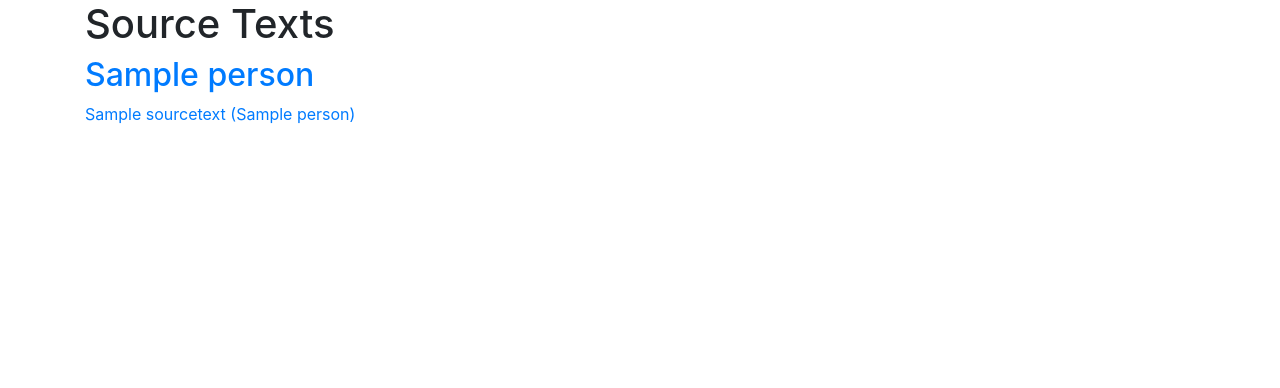
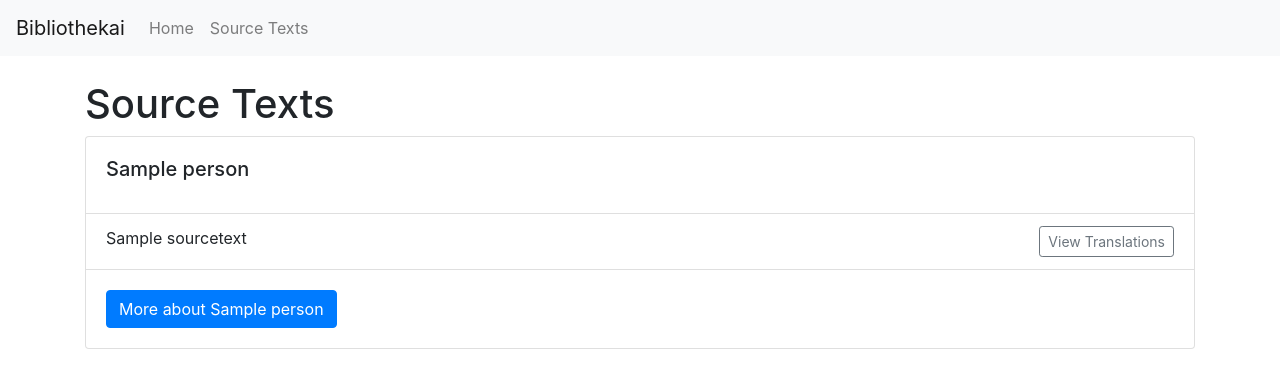
Before and after one commit to davidmreed/bibliothekai, a Django app: page /texts/ in a window 1280 px wide. Shown: the top 388 px of the page. Run offline with Django 3.2, Linux system fonts and the light colour scheme; tables that the repository leaves empty hold one stand-in row (values such as "Sample post"); some libraries are stand-ins or nearby versions.

Commit message:
Spruce templates more

```diff
--- a/translations/templates/translations/base.html
+++ b/translations/templates/translations/base.html
@@ -10,6 +10,23 @@
     </head>
 
     <body>
+        <nav class="navbar navbar-expand-lg navbar-light bg-light">
+            <span class="navbar-brand">Bibliothekai</span>
+            <button class="navbar-toggler" type="button" data-toggle="collapse" data-target="#navbarText"
+                aria-controls="navbarText" aria-expanded="false" aria-label="Toggle navigation">
+                <span class="navbar-toggler-icon"></span>
+            </button>
+            <div class="collapse navbar-collapse" id="navbarText">
+                <ul class="navbar-nav mr-auto">
+                    <li class="nav-item">
+                        <a class="nav-link" href="/">Home</a>
+                    </li>
+                    <li class="nav-item">
+                        <a class="nav-link" href="/texts">Source Texts</a>
+                    </li>
+                </ul>
+            </div>
+        </nav>
         <div class="container-md" id="content">
             {% block content %}{% endblock %}
         </div>
--- a/translations/templates/translations/source_text_index.html
+++ b/translations/templates/translations/source_text_index.html
@@ -6,21 +6,39 @@ Source Texts
 
 {% block content %}
 
-<body>
-    <h1>
-        Source Texts
-    </h1>
-    {% regroup object_list by author as texts %}
+<h1 class="mt-4">
+    Source Texts
+</h1>
 
-    {% for a in texts %}
-    <h2>
-        <a href="{% url 'person_detail' a.grouper.id %}">{{ a.grouper }}</a>
-    </h2>
-    {% for s in a.list %}
-    <p>
-        <a href="{% url 'source_text_detail' s.id %}">{{ s }}</a>
-    </p>
+{% regroup object_list by author as authors %}
+<div class="card-deck">
+    {% for a in authors %}
+    <div class="card">
+        <div class="card-body">
+            <h5 class="card-title">
+                {{ a.grouper }}
+            </h5>
+            <div class="cart-text">
+            </div>
+        </div>
+        <ul class="list-group list-group-flush">
+            {% for s in a.list %}
+            <li class="list-group-item">
+                {{ s.title }}
+                <div class="float-right">
+                    <a class="ml-3 btn btn-outline-secondary btn-sm" href="{% url 'source_text_detail' s.id %}">
+                        View Translations
+                    </a>
+                </div>
+
+            </li>
+            {% endfor %}
+        </ul>
+        <div class="card-body">
+            <a class="btn btn-primary" href="{% url 'person_detail' a.grouper.id %}"> More about {{ a.grouper }}</a>
+        </div>
+    </div>
     {% endfor %}
-    {% endfor %}
-</body>
+</div>
+
 {% endblock %}
--- a/translations/urls.py
+++ b/translations/urls.py
@@ -3,6 +3,7 @@ from django.urls import path
 from . import views
 
 urlpatterns = [
+    path("", views.IndexView.as_view(), name="index"),
     path("texts/", views.SourceTextIndexView.as_view(), name="source_text_index"),
     path(
         "text/<int:pk>", views.SourceTextDetailView.as_view(), name="source_text_detail"
--- a/translations/views.py
+++ b/translations/views.py
@@ -1,6 +1,10 @@
 from django.views import generic
 
 from .models import SourceText, Feature, Volume, Person
+
+
+class IndexView(generic.TemplateView):
+    template_name = "translations/index.html"
 
 
 class SourceTextDetailView(generic.DetailView):
```
Also changed, not shown: translations/templates/translations/index.html (+30 -0 lines), translations/templates/translations/source_text_detail.html (+7 -1 lines), translations/templates/translations/volume_detail.html (+19 -15 lines), translations/migrations/0015_auto_20201004_2109.py (added).
